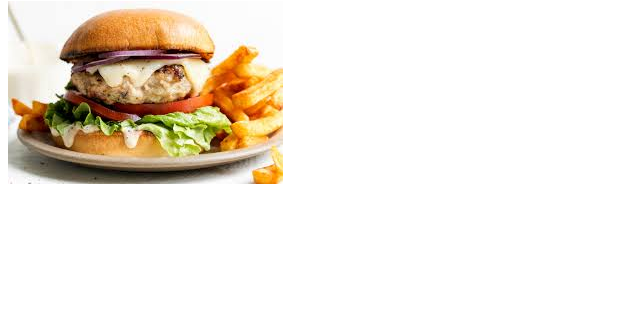
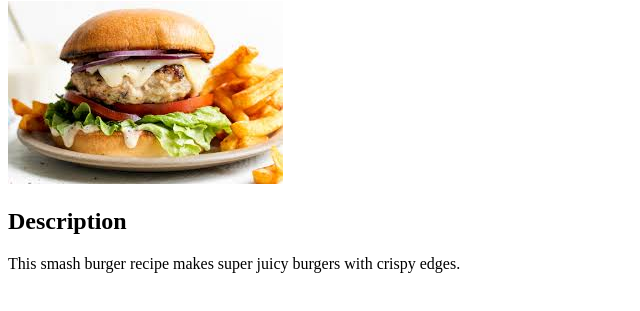
Before and after one commit to ibnshakeerah/OdinRecipe, a plain HTML site: page index.html in a window 1280 px wide. Shown: the part 79-390 px from the top of the page, without its empty margins (0-640 px from the left). Drawn offline with Linux system fonts and the light colour scheme.

```diff
--- a/index.html
+++ b/index.html
@@ -8,5 +8,8 @@
 <body>
     <h1><a href="recipe/burger.html">Odin Recipe</a></h1>
     <img src="burger.jpg">
+    <h2>Description</h2>
+    <p>This smash burger recipe makes super juicy burgers with crispy edges.</p>
+    <p></p>
 </body>
 </html>
```
